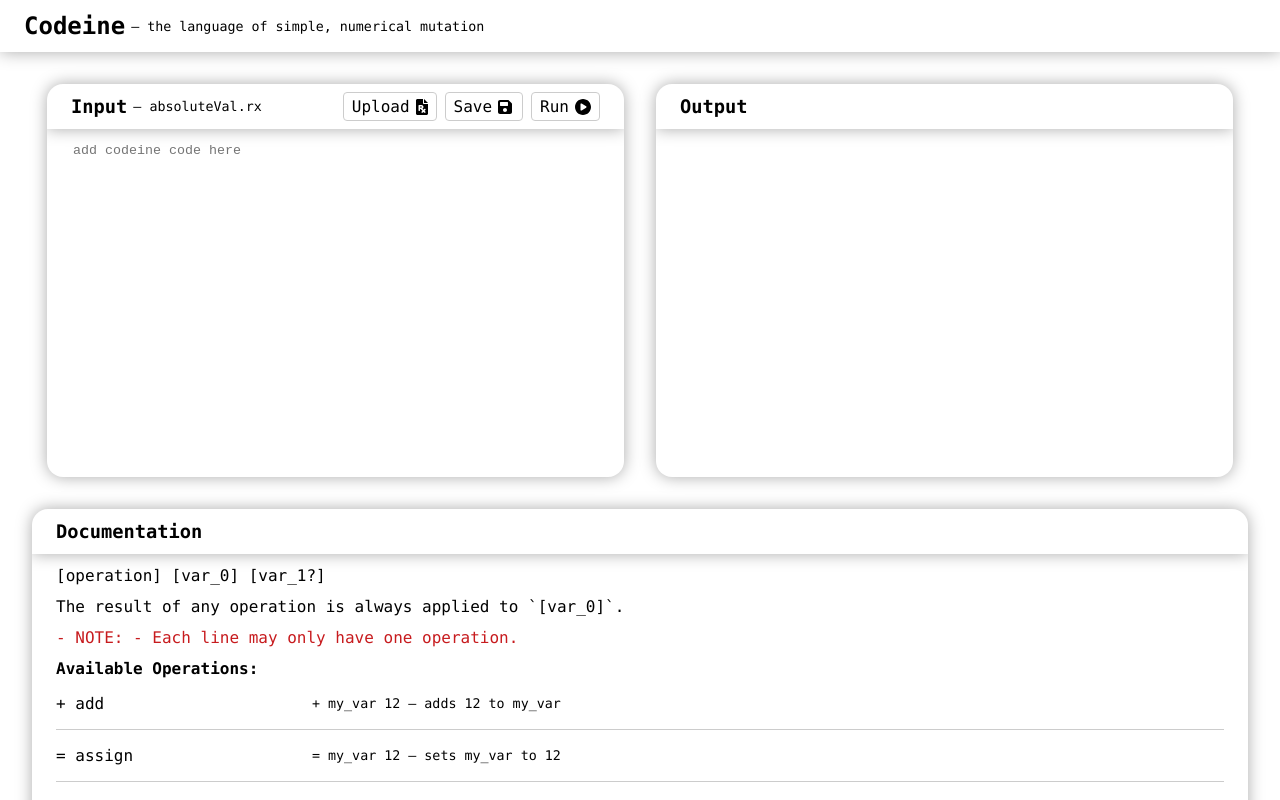
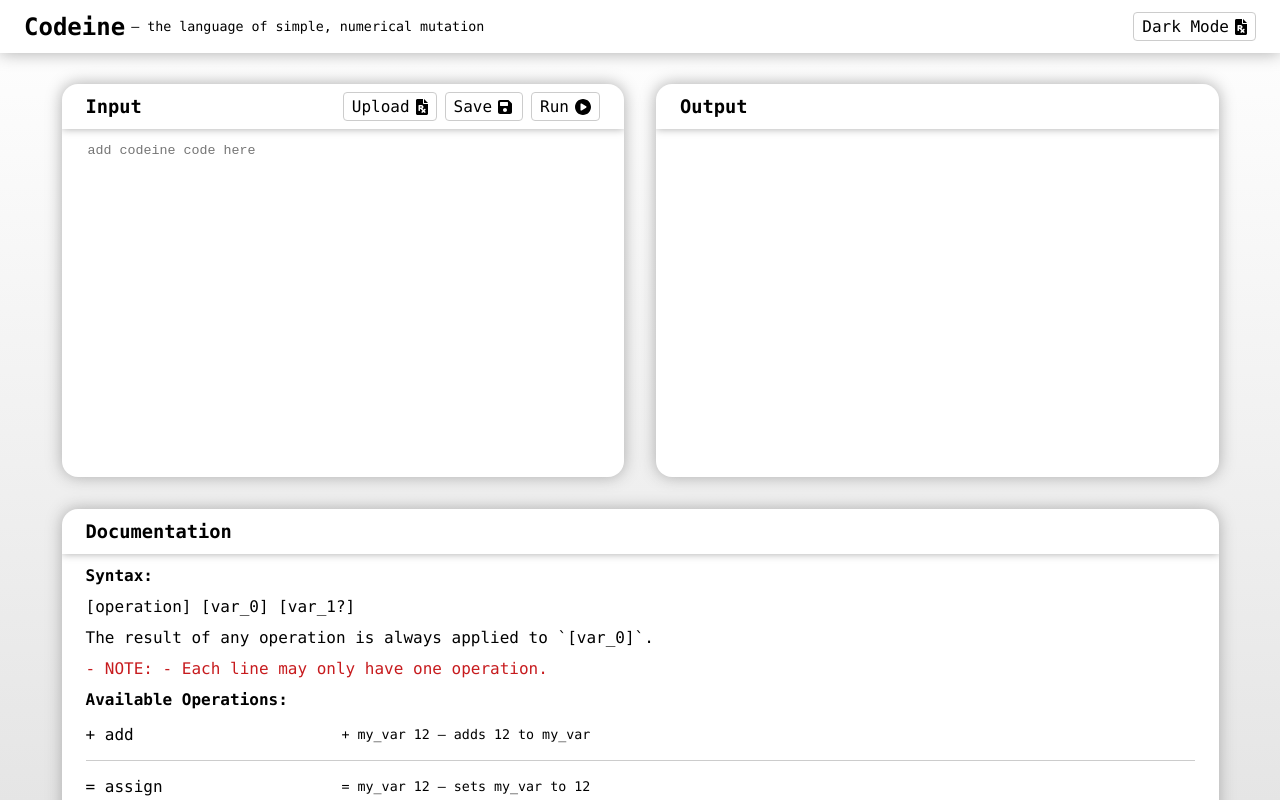
Before and after one commit to CoryButler/Codeine_IDE, a React (Create React App) app: page / in a window 1280 px wide. Shown: the top 800 px of the page. Built offline with nearby package versions, Linux system fonts and the light colour scheme; no server answers.

Commit message:
implement file upload

```diff
--- a/src/App.js
+++ b/src/App.js
@@ -1,11 +1,20 @@
+import React from "react";
 import MainContent from "./components/MainContent";
 import Navbar from "./components/Navbar";
 
 export default function App() {
+    const [isDarkMode, setIsDarkMode] = React.useState(false);
+
+    function handleOnSetIsDarkMode() {
+        setIsDarkMode(prev => !prev);
+    }
+
+    console.log(isDarkMode);
+
     return (
-        <div className="container">
-            <Navbar />
-            <MainContent />
+        <div className={"container" + (isDarkMode ? " dark" : "")}>
+            <Navbar isDarkMode={isDarkMode} onSetIsDarkMode={handleOnSetIsDarkMode} />
+            <MainContent isDarkMode={isDarkMode} />
         </div>
     );
 }
--- a/src/components/Documentation.js
+++ b/src/components/Documentation.js
@@ -13,6 +13,7 @@ export default function Documentation() {
     return (
         <>
             <ul className="documentation--info-section">
+                <li><h4>Syntax:</h4></li>
                 <li><p className="documentation--info">[operation] [var_0] [var_1?]</p></li>
                 <li><p className="documentation--info">The result of any operation is always applied to `[var_0]`.</p></li>
                 <li><p className="documentation--note">- NOTE: - Each line may only have one operation.</p></li>
--- a/src/components/Ide.js
+++ b/src/components/Ide.js
@@ -34,29 +34,27 @@ export default function Ide() {
     }
 
     function upload() {
-        console.log("upload code");
         const element = document.createElement("input");
         element.setAttribute("type", "file");
+        element.setAttribute("accept", ".rx");
         element.style.display = "none";
         document.body.appendChild(element);
-        element.onclick = () => {
-            loadFile(this.fileList[0]); //TODO: fix upload
+        element.onchange = (evt) => {
+            if (evt.target.files.length > 0) loadFile(evt.target.files[0]);
         };
         element.click();
         document.body.removeChild(element);
     }
 
-    function loadFile(filepath) {
-        setFilename(filepath.substr(filepath.lastIndexOf("/") + 1));
-
-        fetch(filepath)
-        .then(response => response.text())
-        .then(text => { setInput(text); });
+    function loadFile(file) {
+        const reader = new FileReader();
+        reader.onload = () => {
+            setFilename(file.name.substr(file.name.lastIndexOf("/") + 1));
+            setInput(reader.result);
+        };
+        reader.onerror = () => { setOutput(`ERROR: "${file.name}" did not load.`); };
+        reader.readAsText(file);
     }
-
-    React.useEffect(() => {
-        loadFile(sampleCodeFile);
-    }, []);
 
     const actionButtons = [
         <ActionButton key="0" title={<>Upload {icons.filter(i => i.id === "upload")[0].svg}</>} handleOnClick={upload} type="upload" />,
@@ -64,8 +62,37 @@ export default function Ide() {
         <ActionButton key="2" title={<>Run {icons.filter(i => i.id === "run")[0].svg}</>} handleOnClick={run} />
     ];
 
-    let body_input = <textarea placeholder="add codeine code here" onChange={handleOnChange} value={input} autoFocus />;
+    let body_input = <textarea
+        placeholder="add codeine code here"
+        onChange={handleOnChange}
+        onDragOver={handleOnDragOver}
+        onDrop={handleOnDrop}
+        value={input}
+        spellCheck="false"
+        autoFocus />;
     let body_output = <p id="log">{output}</p>;
+
+
+    function handleOnDragOver(evt) {
+        evt.stopPropagation();
+        evt.preventDefault();
+        evt.dataTransfer.dropEffect = "copy";
+    }
+
+    function handleOnDrop(evt) {
+        evt.stopPropagation();
+        evt.preventDefault();
+        if (evt.dataTransfer.files.length > 0) loadFile(evt.dataTransfer.files[0]);
+    }
+
+    React.useEffect(() => {
+        fetch(sampleCodeFile)
+        .then(response => response.text())
+        .then(text => {
+            setFilename(sampleCodeFile.substr(sampleCodeFile.lastIndexOf("/") + 1));
+            setInput(text);
+        });
+    }, []);
 
     return (
         <div className="ide">
--- a/src/components/Navbar.js
+++ b/src/components/Navbar.js
@@ -1,8 +1,14 @@
-export default function Navbar() {
+import ActionButton from "./ActionButton";
+import icons from "../data/icons";
+
+export default function Navbar(props) {
     return (
-        <nav>
-            <h1>Codeine</h1>
-            <small>— the language of simple, numerical mutation</small>
+        <nav className={props.isDarkMode ? "dark" : ""}>
+            <div className="branding">
+                <h1>Codeine</h1>
+                <small>— the language of simple, numerical mutation</small>
+            </div>
+            <ActionButton title={<>{props.isDarkMode ? "Light" : "Dark"} Mode {icons.filter(i => i.id === (props.isDarkMode ? "light" : "dark"))[0].svg}</>} handleOnClick={props.onSetIsDarkMode} />
         </nav>
     );
 }
--- a/src/css/style.css
+++ b/src/css/style.css
@@ -6,20 +6,38 @@
     --lightgrey: #cccccc;
     --verylightgrey: #eeeeee;
     --red: #c71b1e;
+    --main-content-max-width: 1221px;
+    --dark-slate: #444455;
+}
+
+.container.dark {
+    --red: green;
 }
 
 * {
     margin: 0;
     box-sizing: border-box;
+    transition: 0.175s;
 }
 
 nav {
+    position: fixed;
+    top: 0;
+    width: 100%;
+    z-index: 1;
     display: flex;
     align-items: center;
-    gap: 6px;
+    justify-content: space-between;
     padding: var(--padding);
     background: white;
     box-shadow: 0 0 16px var(--grey);
+}
+
+nav.dark {
+    color: var(--verylightgrey);
+    background: var(--dark-slate);
+    box-shadow: 0 0 16px var(--grey);
+    box-shadow: 0 0 16px black;
 }
 
 textarea {
@@ -34,9 +52,18 @@ textarea:focus {
 }
 
 #root {
+    background: linear-gradient(white, var(--lightgrey));
+    overflow-x: hidden;
+}
+
+#root.dark {
+    background: linear-gradient(var(--dark-slate), black);;
+}
+
+.branding {
     display: flex;
     align-items: center;
-    justify-content: center;
+    gap: 6px;
 }
 
 .container {
@@ -44,13 +71,14 @@ textarea:focus {
 }
 
 .main-content {
+    margin: 52px auto;
     padding: 32px;
+    max-width: var(--main-content-max-width);
 }
 
 .ide {
     display: flex;
     gap: 32px;
-    max-width: 1186px;
     margin: auto;
 }
 
@@ -68,7 +96,7 @@ textarea:focus {
     align-items: center;
     gap: 6px;
     padding: var(--padding);
-    box-shadow: 0 0 16px var(--grey);
+    box-shadow: 0 0 8px var(--grey);
 }
 
 .card--body {
@@ -94,9 +122,17 @@ textarea:focus {
     align-items: center;
     gap: 6px;
     padding: 4px 8px;
+    background: white;
     border-radius: 4px;
     border: 1px solid var(--lightgrey);
     transition: 0.175s;
+    box-shadow: none;
+}
+
+.action-button.dark {
+    color: var(--verylightgrey);
+    background: var(--dark-slate);
+    border: 1px solid black;
     box-shadow: none;
 }
 
@@ -104,6 +140,11 @@ textarea:focus {
     background: var(--verylightgrey);
     box-shadow: 0 0 6px var(--lightgrey);
     cursor: pointer;
+}
+
+.action-button.dark:hover {
+    background: black;
+    box-shadow: 0 0 6px black;
 }
 
 ul {
--- a/src/data/icons.js
+++ b/src/data/icons.js
@@ -10,5 +10,13 @@ export default [
     {
         id: "upload",
         svg: <svg height="1rem" xmlns="http://www.w3.org/2000/svg" viewBox="0 0 384 512"><path d="M176 240H128v32h48C184.9 272 192 264.9 192 256S184.9 240 176 240zM256 0v128h128L256 0zM224 128L224 0H48C21.49 0 0 21.49 0 48v416C0 490.5 21.49 512 48 512h288c26.51 0 48-21.49 48-48V160h-127.1C238.3 160 224 145.7 224 128zM292.5 315.5l11.38 11.25c6.25 6.25 6.25 16.38 0 22.62l-29.88 30L304 409.4c6.25 6.25 6.25 16.38 0 22.62l-11.25 11.38c-6.25 6.25-16.5 6.25-22.75 0L240 413.3l-30 30c-6.249 6.25-16.48 6.266-22.73 .0156L176 432c-6.25-6.25-6.25-16.38 0-22.62l29.1-30.12L146.8 320H128l.0078 48.01c0 8.875-7.125 16-16 16L96 384c-8.875 0-16-7.125-16-16v-160C80 199.1 87.13 192 96 192h80c35.38 0 64 28.62 64 64c0 24.25-13.62 45-33.5 55.88L240 345.4l29.88-29.88C276.1 309.3 286.3 309.3 292.5 315.5z" /></svg>
+    },
+    {
+        id: "light",
+        svg: <svg height="1rem" xmlns="http://www.w3.org/2000/svg" viewBox="0 0 512 512"><path fill="currentColor" d="M433.1 129.1l-83.9-83.9C342.3 38.32 327.1 32 316.1 32H64C28.65 32 0 60.65 0 96v320c0 35.35 28.65 64 64 64h320c35.35 0 64-28.65 64-64V163.9C448 152.9 441.7 137.7 433.1 129.1zM224 416c-35.34 0-64-28.66-64-64s28.66-64 64-64s64 28.66 64 64S259.3 416 224 416zM320 208C320 216.8 312.8 224 304 224h-224C71.16 224 64 216.8 64 208v-96C64 103.2 71.16 96 80 96h224C312.8 96 320 103.2 320 112V208z" /></svg>
+    },
+    {
+        id: "dark",
+        svg: <svg height="1rem" xmlns="http://www.w3.org/2000/svg" viewBox="0 0 384 512"><path d="M176 240H128v32h48C184.9 272 192 264.9 192 256S184.9 240 176 240zM256 0v128h128L256 0zM224 128L224 0H48C21.49 0 0 21.49 0 48v416C0 490.5 21.49 512 48 512h288c26.51 0 48-21.49 48-48V160h-127.1C238.3 160 224 145.7 224 128zM292.5 315.5l11.38 11.25c6.25 6.25 6.25 16.38 0 22.62l-29.88 30L304 409.4c6.25 6.25 6.25 16.38 0 22.62l-11.25 11.38c-6.25 6.25-16.5 6.25-22.75 0L240 413.3l-30 30c-6.249 6.25-16.48 6.266-22.73 .0156L176 432c-6.25-6.25-6.25-16.38 0-22.62l29.1-30.12L146.8 320H128l.0078 48.01c0 8.875-7.125 16-16 16L96 384c-8.875 0-16-7.125-16-16v-160C80 199.1 87.13 192 96 192h80c35.38 0 64 28.62 64 64c0 24.25-13.62 45-33.5 55.88L240 345.4l29.88-29.88C276.1 309.3 286.3 309.3 292.5 315.5z" /></svg>
     }
 ]
```
Also changed, not shown: 12 other files (tests, documents, lock files or other folders).
